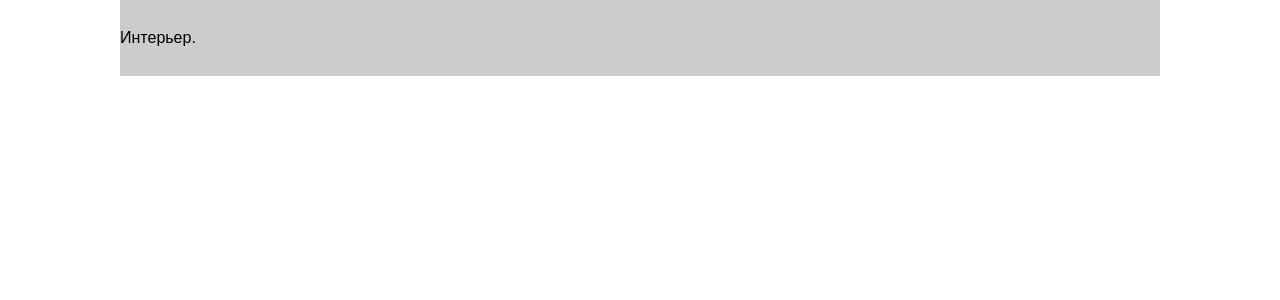
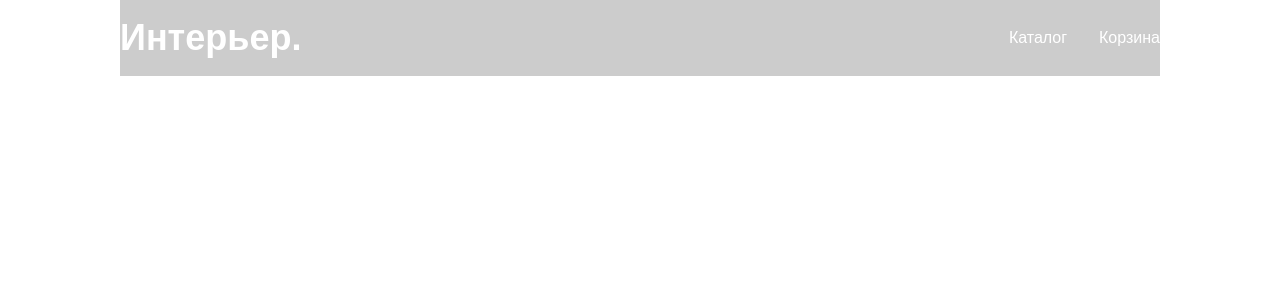
Before and after one commit to pavellevap2/skypro-testovoe, a React (Create React App) app: page / in a window 1280 px wide. Shown: the top 300 px of the page. Built offline with nearby package versions, Linux system fonts and the light colour scheme.

Commit message:
feat: add desktop header

```diff
--- a/public/index.html
+++ b/public/index.html
@@ -11,7 +11,7 @@
     />
     <link rel=”preconnect” href=”https://fonts.googleapis.com”>
     <link rel=”preconnect” href=”https://fonts.gstatic.com” crossorigin>
-    <link href=”https://fonts.googleapis.com/css2?family=Montserrat:wght@500&display=swap” rel=”stylesheet”>
+    <link href=”https://fonts.googleapis.com/css2?family=Montserrat:wght@400;600&display=swap” rel=”stylesheet”>
     <link rel="apple-touch-icon" href="%PUBLIC_URL%/logo192.png" />
     <!--
       manifest.json provides metadata used when your web app is installed on a
--- a/src/components/header/Header.scss
+++ b/src/components/header/Header.scss
@@ -1,4 +1,4 @@
-.Header {
+.header {
     width: 100%;
     height: 76px;
     display: flex;
@@ -6,3 +6,33 @@
     align-items: center;
     background: #CCC;
 }
+
+.header-title {
+    color: #FFF;
+    font-size: 36px;
+    font-weight: 600;
+    line-height: normal;
+
+    &:hover {
+        cursor: pointer;
+    }
+}
+
+.header-nav {
+    display: flex;
+}
+
+.header-nav-item {
+    color: #FFF;
+    font-size: 16px;
+    font-weight: 400;
+    line-height: normal;
+
+    &:first-child {
+        margin-right: 32px;
+    }
+
+    &:hover {
+        cursor: pointer;
+    }
+}
--- a/src/components/header/Header.tsx
+++ b/src/components/header/Header.tsx
@@ -1,7 +1,15 @@
 import './Header.scss';
 
 const Header = () => {
-  return <div className="Header">Интерьер.</div>;
+  return (
+    <header className="header">
+      <div className="header-title">Интерьер.</div>
+      <div className="header-nav">
+        <div className="header-nav-item">Каталог</div>
+        <div className="header-nav-item">Корзина</div>
+      </div>
+    </header>
+  );
 };
 
 export default Header;
```
